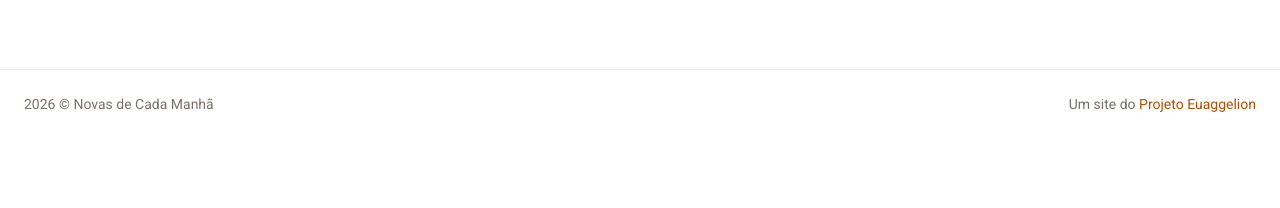
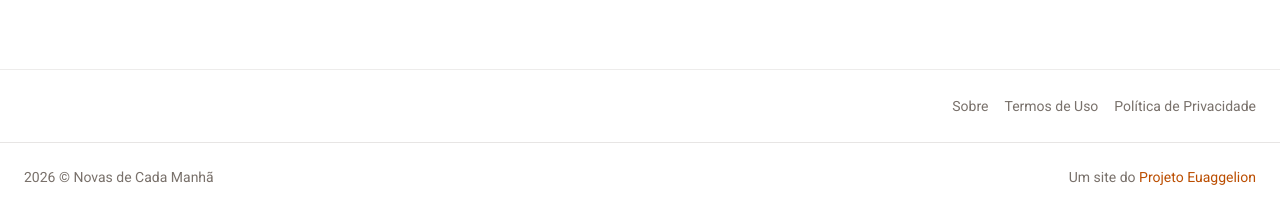
Before and after one commit to JamilFilho/novascada.manha, a Next.js app: page / in a window 1280 px wide. Shown: the part 1523-1731 px from the top of the page. Before the commit the page ends 1661 px from the top, so only its background shows below. Built offline with nearby package versions, Linux system fonts and the light colour scheme.

Commit message:
feat: footer links

```diff
--- a/app/layout.tsx
+++ b/app/layout.tsx
@@ -82,7 +82,18 @@ export default function RootLayout({
         </main>
 
         <footer className="border-t border-ring/20">
-          <div className="max-w-8xl mx-auto p-6 flex flex-col md:flex-row md:justify-between items-center gap-2">
+          <ul className="max-w-8xl mx-auto p-6 flex flex-row flex-wrap md:justify-end items-center gap-4 border-b">
+            <li>
+              <a className="text-sm text-muted-foreground" href="/sobre" title="Sobre">Sobre</a>
+            </li>
+            <li>
+              <a className="text-sm text-muted-foreground" href="/termos-uso" title="Termos de Uso">Termos de Uso</a>
+            </li>
+            <li>
+              <a className="text-sm text-muted-foreground" href="/politica-de-privacidade" title="Política de Privacidade">Política de Privacidade</a>
+            </li>
+          </ul>
+          <div className="max-w-8xl mx-auto p-6 flex flex-col md:flex-row md:justify-between items-start gap-2">
             <p className="text-sm text-muted-foreground">
               <span>{new Date().getFullYear()}</span> <span>&copy; Novas de Cada Manhã</span>
             </p>
```
